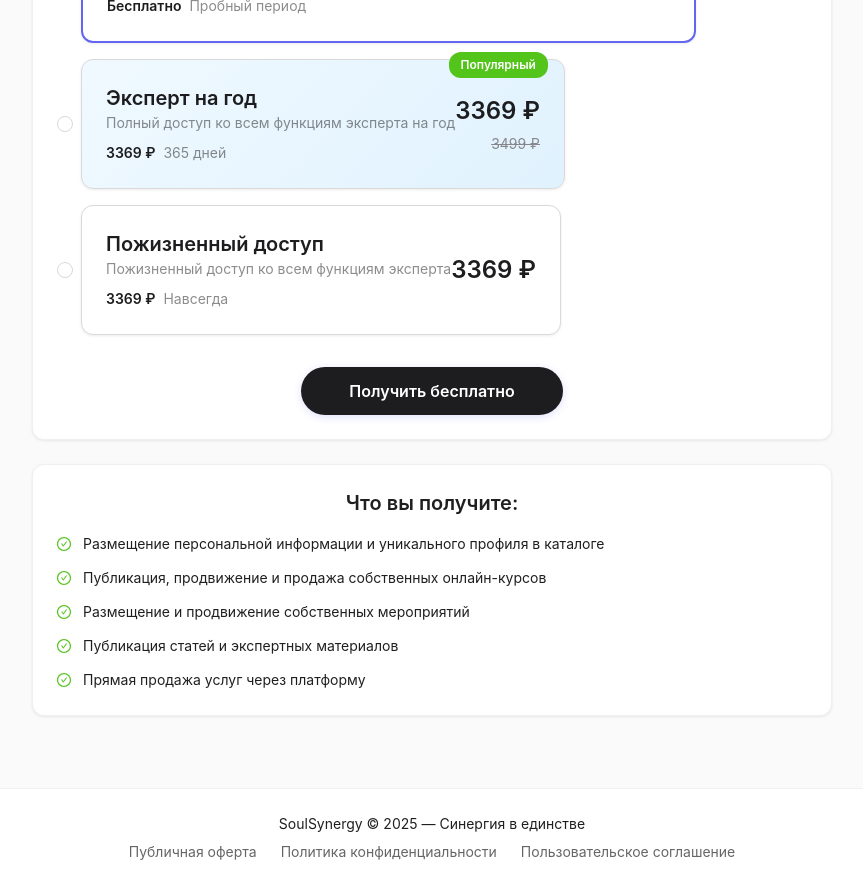
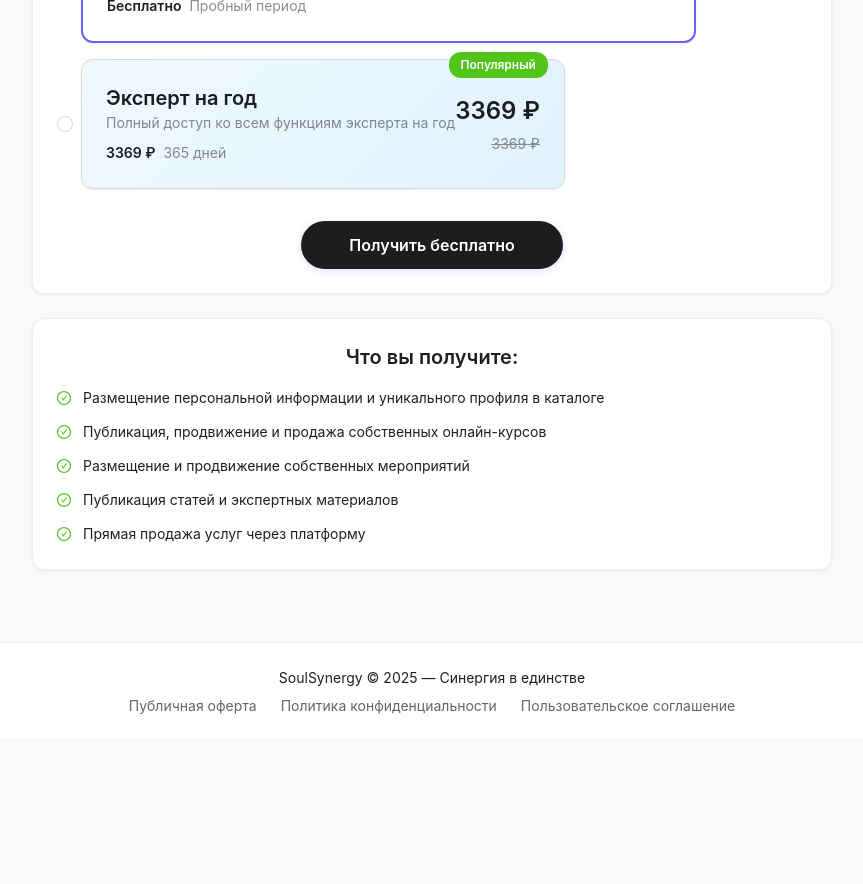
Before and after one commit to zagovormasonov/docker, a React (Vite) app in the folder frontend/: page /become-expert in a window 1280 px wide. Shown: the part 780-1664 px from the top of the page, without its empty margins (208-1071 px from the left). After the commit the page ends 1518 px from the top, so only its background shows below. Built offline with nearby package versions, Linux system fonts and the light colour scheme.

Commit message:
Описание изменений

```diff
--- a/frontend/src/pages/BecomeExpertPage.tsx
+++ b/frontend/src/pages/BecomeExpertPage.tsx
@@ -60,13 +60,6 @@ const BecomeExpertPage: React.FC = () => {
       duration: '365 дней',
       description: 'Полный доступ ко всем функциям эксперта на год',
       popular: true
-    },
-    {
-      id: 'lifetime',
-      name: 'Пожизненный доступ',
-      price: 3369,
-      duration: 'Навсегда',
-      description: 'Пожизненный доступ ко всем функциям эксперта'
     }
   ];
 
@@ -165,11 +158,7 @@ const BecomeExpertPage: React.FC = () => {
       let plan = paymentPlans.find(p => p.id === selectedPlan);
       if (!plan) return;
 
-      // Если это реферальная ссылка и выбран годовой план - перезаписываем базовую цену на 400
       const isReferredYearly = selectedPlan === 'yearly' && (user?.referredById || registrationData?.referralCode);
-      if (isReferredYearly) {
-        plan = { ...plan, price: 400 };
-      }
 
       setLoading(true);
       try {
@@ -301,11 +290,7 @@ const BecomeExpertPage: React.FC = () => {
                 })
                 .map((originalPlan) => {
                   const isReferredYearly = originalPlan.id === 'yearly' && (user?.referredById || registrationData?.referralCode);
-
-                  // If referred, force the base price to be 400
-                  const plan = isReferredYearly
-                    ? { ...originalPlan, price: 400 }
-                    : originalPlan;
+                  const plan = originalPlan;
 
                   const isVerified = user?.emailVerified;
                   const displayPrice = (isReferredYearly && isVerified) ? Math.max(0, plan.price - 300) : plan.price;
@@ -371,12 +356,12 @@ const BecomeExpertPage: React.FC = () => {
                                         fontSize: 14
                                       }}
                                     >
-                                      {plan.price === 400 ? '400 ₽' : '3499 ₽'}
+                                      {plan.price} ₽
                                     </Text>
                                     {isReferredYearly && (
                                       <div style={{ color: isVerified ? '#52c41a' : '#faad14', fontSize: 12 }}>
                                         {isVerified
-                                          ? 'Скидка по приглашению -300₽ (Итого: 100₽)'
+                                          ? `Скидка по приглашению -300₽ (Итого: ${displayPrice}₽)`
                                           : 'Подтвердите email, чтобы получить скидку 300₽'}
                                       </div>
                                     )}
--- a/frontend/src/pages/ExpertLandingPage.tsx
+++ b/frontend/src/pages/ExpertLandingPage.tsx
@@ -414,11 +414,11 @@ const ExpertLandingPage: React.FC = () => {
                 color: '#ffffff',
                 margin: '12px 0 8px 0'
               }}>
-                {user?.referredById ? '100' : '3 369'}₽
+                {user?.referredById ? '3 069' : '3 369'}₽
               </div>
               {user?.referredById && (
                 <div style={{ color: 'white', fontSize: 13, marginBottom: 8, fontWeight: 600 }}>
-                  Специальная цена по приглашению! (100₽ вместо 400₽)
+                  Специальная цена по приглашению! (3 069₽ вместо 3 369₽)
                 </div>
               )}
               <div style={{
@@ -434,7 +434,7 @@ const ExpertLandingPage: React.FC = () => {
                   color: 'rgba(255, 255, 255, 0.6)',
                   fontSize: 14
                 }}>
-                  {user?.referredById ? '400₽' : '9 480₽'}
+                  9 480₽
                 </span>
                 <span style={{
                   background: 'rgba(255, 255, 255, 0.2)',
@@ -461,7 +461,7 @@ const ExpertLandingPage: React.FC = () => {
                 type="primary"
                 size="large"
                 loading={loadingYearly}
-                onClick={() => handlePayment(user?.referredById ? 400 : 3369, false)}
+                onClick={() => handlePayment(3369, false)}
                 style={{
                   height: 48,
                   fontSize: 16,
--- a/frontend/src/pages/ProfilePage.tsx
+++ b/frontend/src/pages/ProfilePage.tsx
@@ -882,7 +882,7 @@ const ProfilePage = () => {
                       <div style={{ marginTop: 16 }}>
                         <Text style={{ color: 'rgba(255, 255, 255, 0.7)', display: 'block', fontSize: 13 }}>Тариф:</Text>
                         <Text style={{ color: 'white', fontSize: 16, fontWeight: 600 }}>
-                          {user?.subscriptionPlan === 'yearly' ? 'Годовой' : user?.subscriptionPlan === 'monthly' ? 'Месячный' : 'Пожизненный'}
+                          {user?.subscriptionPlan === 'yearly' ? 'Годовой' : user?.subscriptionPlan === 'monthly' ? 'Месячный' : 'Не указан'}
                         </Text>
                       </div>
                       <div style={{ marginTop: 12 }}>
@@ -891,7 +891,7 @@ const ProfilePage = () => {
                           <CalendarOutlined style={{ marginRight: 6, fontSize: 14 }} />
                           {user?.subscriptionExpiresAt
                             ? new Date(user.subscriptionExpiresAt).toLocaleDateString('ru-RU', { day: 'numeric', month: 'long', year: 'numeric' })
-                            : 'Бессрочно'}
+                            : 'Дата не определена'}
                         </Text>
                       </div>
                     </div>
```
